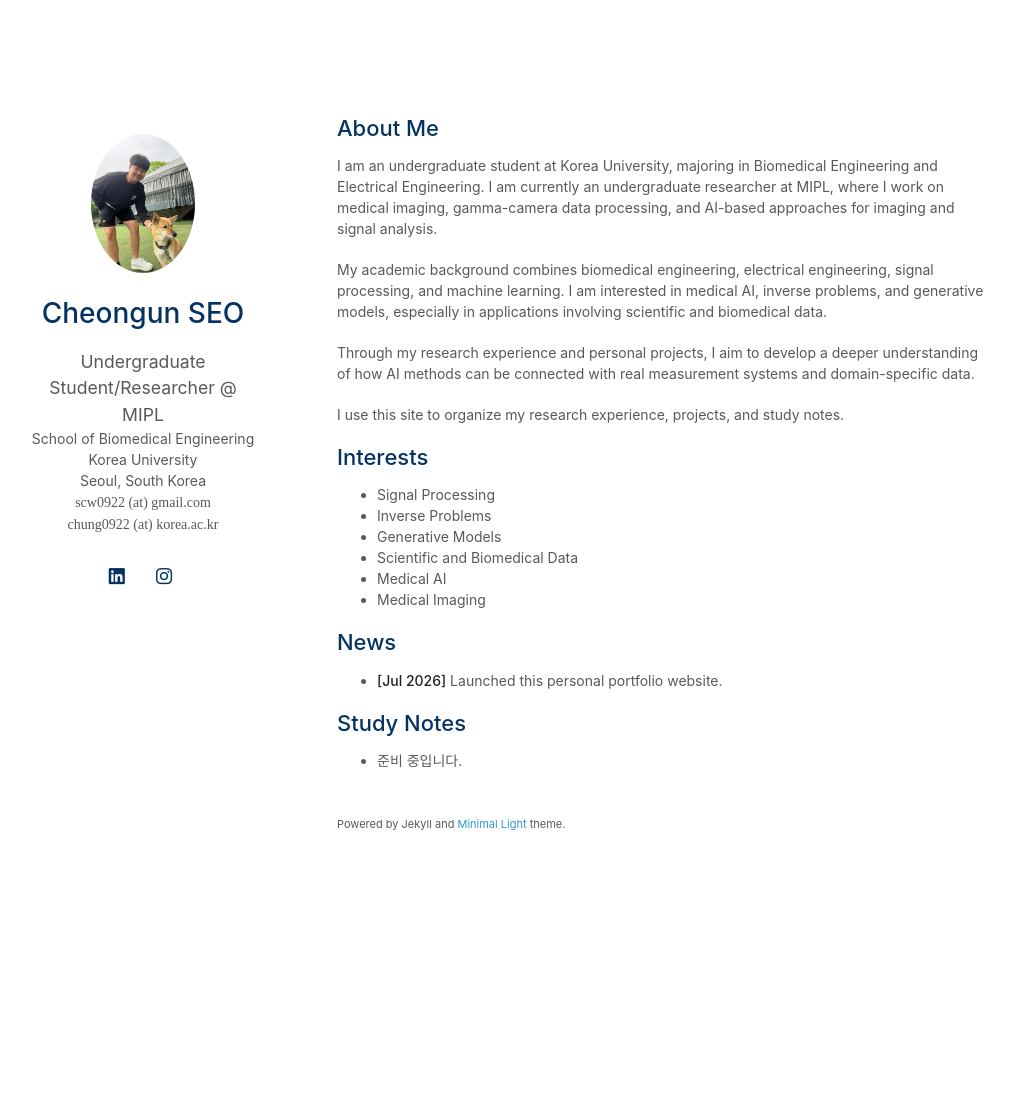
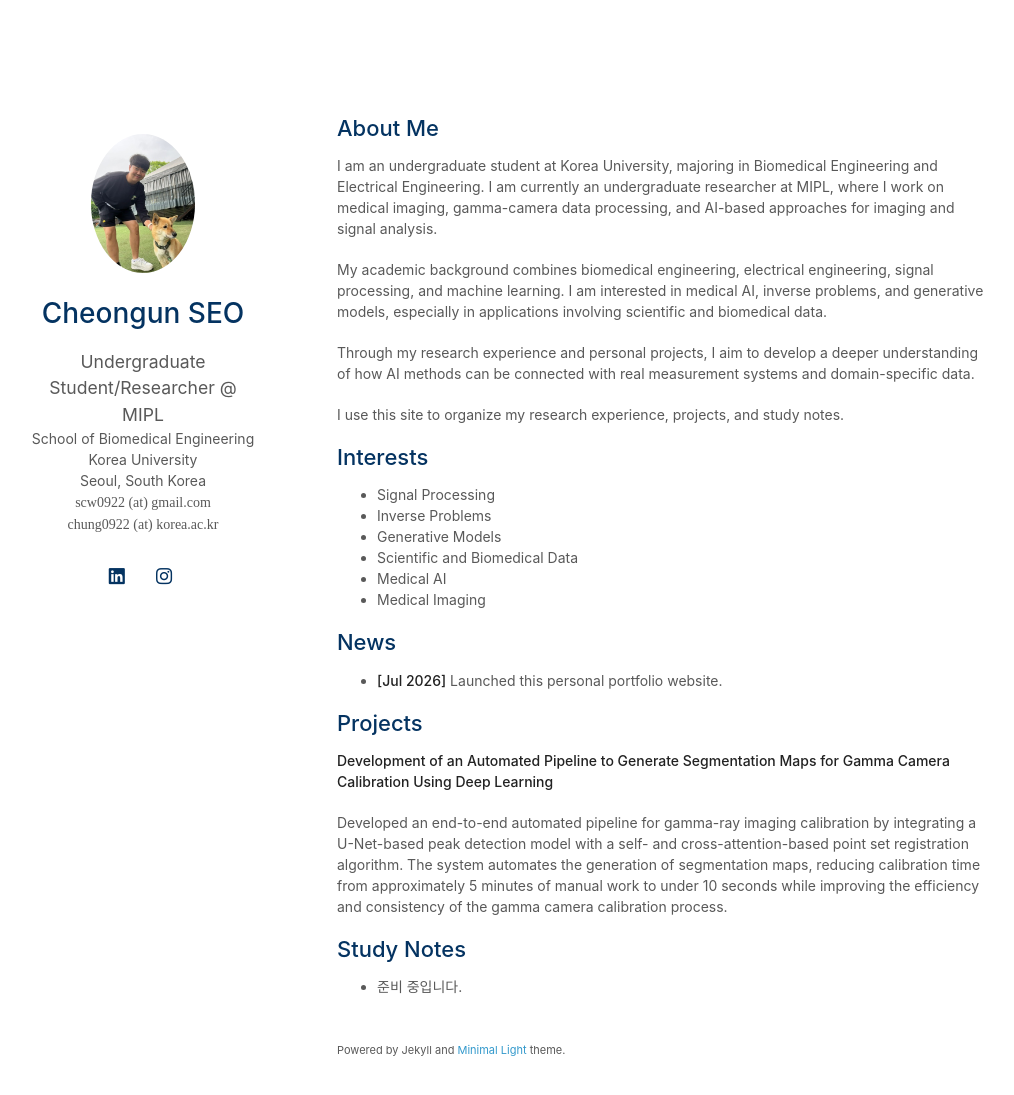
Before and after one commit to SeoCheongun/blog, a Jekyll site: the page built from index.md, in a window 1280 px wide and 1129 px high. Shown: the top 1095 px of the window, without its empty margins (133-1147 px from the left). Built offline with Jekyll 4.4.1, drawn with Linux system fonts in a browser that asks for light colours; a style sheet for code colours, icons or effects is not loaded; our own code applies the rules of GitHub Pages for plain Markdown files.

Commit message:
Add gamma camera calibration project

```diff
--- a/_config.yml
+++ b/_config.yml
@@ -5,13 +5,13 @@
 affiliation_link: https://www.korea.edu/
 email: scw0922 (at) gmail.com<br>chung0922 (at) korea.ac.kr
 url: https://seocheongun.github.io
-baseurl: /blog
+baseurl: ""
 
 # Search Engine Optimization (SEO)
 # The following information is used to improve the website traffic from search engines, e.g., Google.
 keywords: Cheongun SEO, Korea University, researcher, blog, portfolio
 description: Cheongun SEO's personal homepage.
-canonical: https://seocheongun.github.io/blog/
+canonical: https://seocheongun.github.io/
 
 # Links
 # If you don't need one of them, you may delete the corresponding line.
--- a/index.md
+++ b/index.md
@@ -25,6 +25,12 @@
 
 - **[Jul 2026]** Launched this personal portfolio website.
 
+## Projects
+
+**Development of an Automated Pipeline to Generate Segmentation Maps for Gamma Camera Calibration Using Deep Learning**
+
+Developed an end-to-end automated pipeline for gamma-ray imaging calibration by integrating a U-Net-based peak detection model with a self- and cross-attention-based point set registration algorithm. The system automates the generation of segmentation maps, reducing calibration time from approximately 5 minutes of manual work to under 10 seconds while improving the efficiency and consistency of the gamma camera calibration process.
+
 ## Study Notes
 
 - 준비 중입니다.
```
